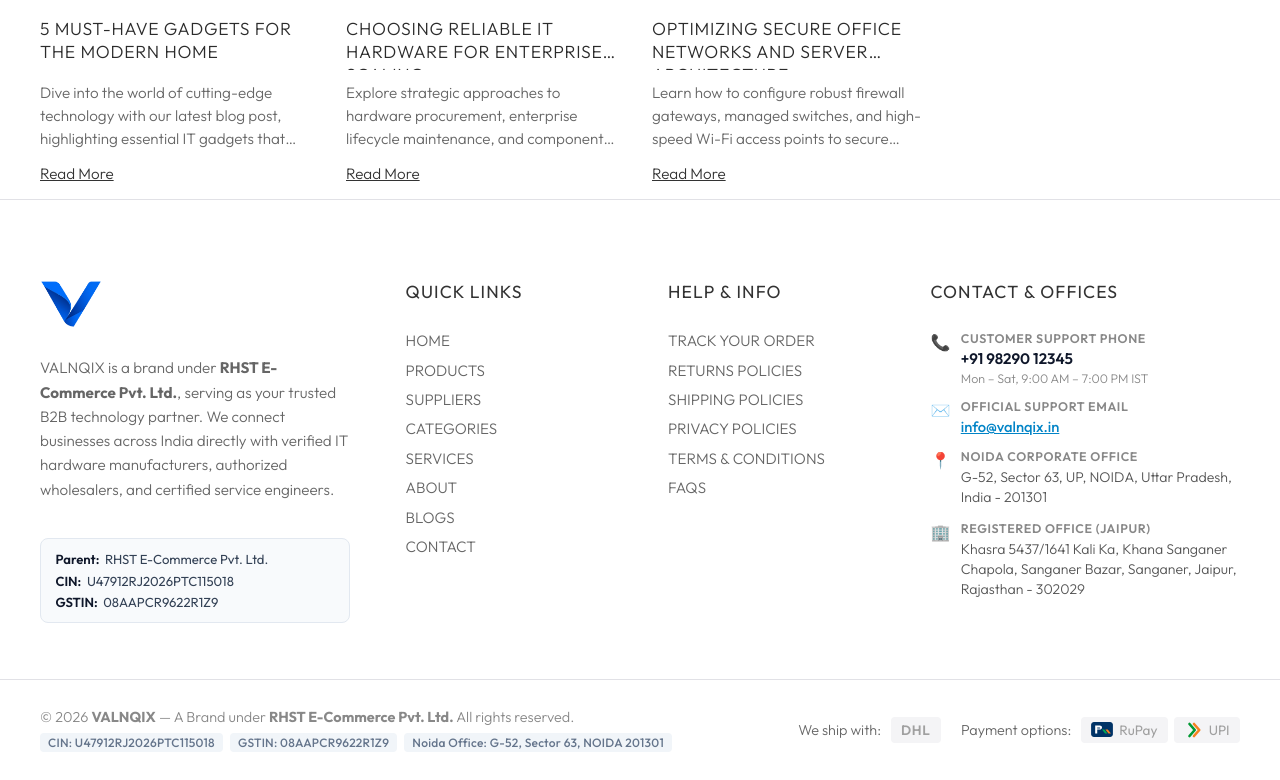
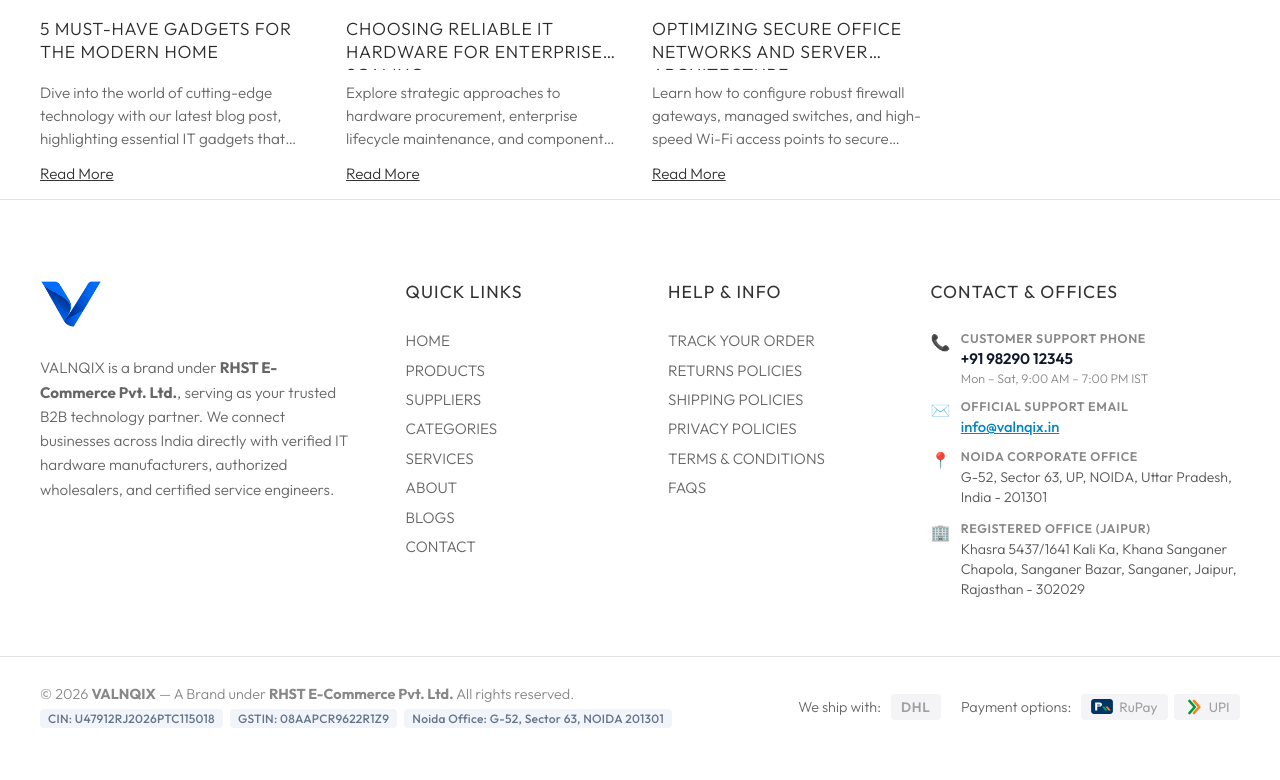
Before and after one commit to gatecode026/RHST, a Next.js app: page / in a window 1280 px wide. Shown: the part 3607-4387 px from the top of the page. After the commit the page ends 4363 px from the top, so only its background shows below. Built offline with nearby package versions, Linux system fonts and the light colour scheme; no server answers; the database is empty.

Commit message:
fix: remove company badge box from footer logo column

```diff
--- a/src/components/Footer.module.css
+++ b/src/components/Footer.module.css
@@ -157,32 +157,6 @@
   font-weight: 300;
   color: #888888;
   margin-top: 0.2rem;
-}
-
-.companyBadges {
-  display: flex;
-  flex-direction: column;
-  gap: 0.35rem;
-  margin-top: 0.75rem;
-  padding: 0.75rem 0.9rem;
-  background-color: #f8fafc;
-  border: 1px solid #e2e8f0;
-  border-radius: 8px;
-}
-
-.companyBadgeItem {
-  font-family: 'Outfit', sans-serif;
-  font-size: 0.82rem;
-  font-weight: 400;
-  color: #334155;
-  display: flex;
-  flex-wrap: wrap;
-  gap: 0.35rem;
-}
-
-.companyBadgeItem strong {
-  font-weight: 600;
-  color: #0f172a;
 }
 
 .contactText {
--- a/src/components/Footer.tsx
+++ b/src/components/Footer.tsx
@@ -23,17 +23,6 @@ export default function Footer() {
               <p className={styles.aboutText}>
                 VALNQIX is a brand under <strong>RHST E-Commerce Pvt. Ltd.</strong>, serving as your trusted B2B technology partner. We connect businesses across India directly with verified IT hardware manufacturers, authorized wholesalers, and certified service engineers.
               </p>
-              <div className={styles.companyBadges}>
-                <div className={styles.companyBadgeItem}>
-                  <strong>Parent:</strong> RHST E-Commerce Pvt. Ltd.
-                </div>
-                <div className={styles.companyBadgeItem}>
-                  <strong>CIN:</strong> U47912RJ2026PTC115018
-                </div>
-                <div className={styles.companyBadgeItem}>
-                  <strong>GSTIN:</strong> 08AAPCR9622R1Z9
-                </div>
-              </div>
             </div>
 
             {/* Quick Links */}
```
